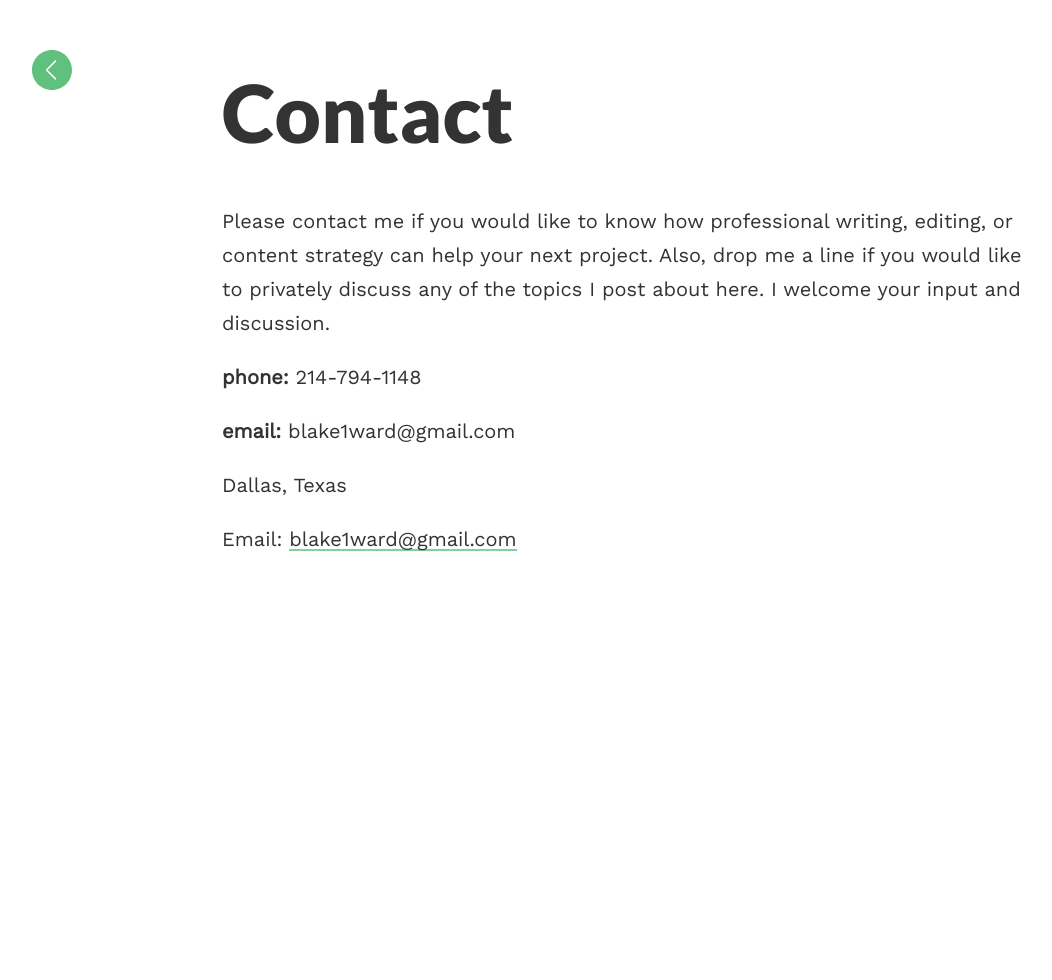
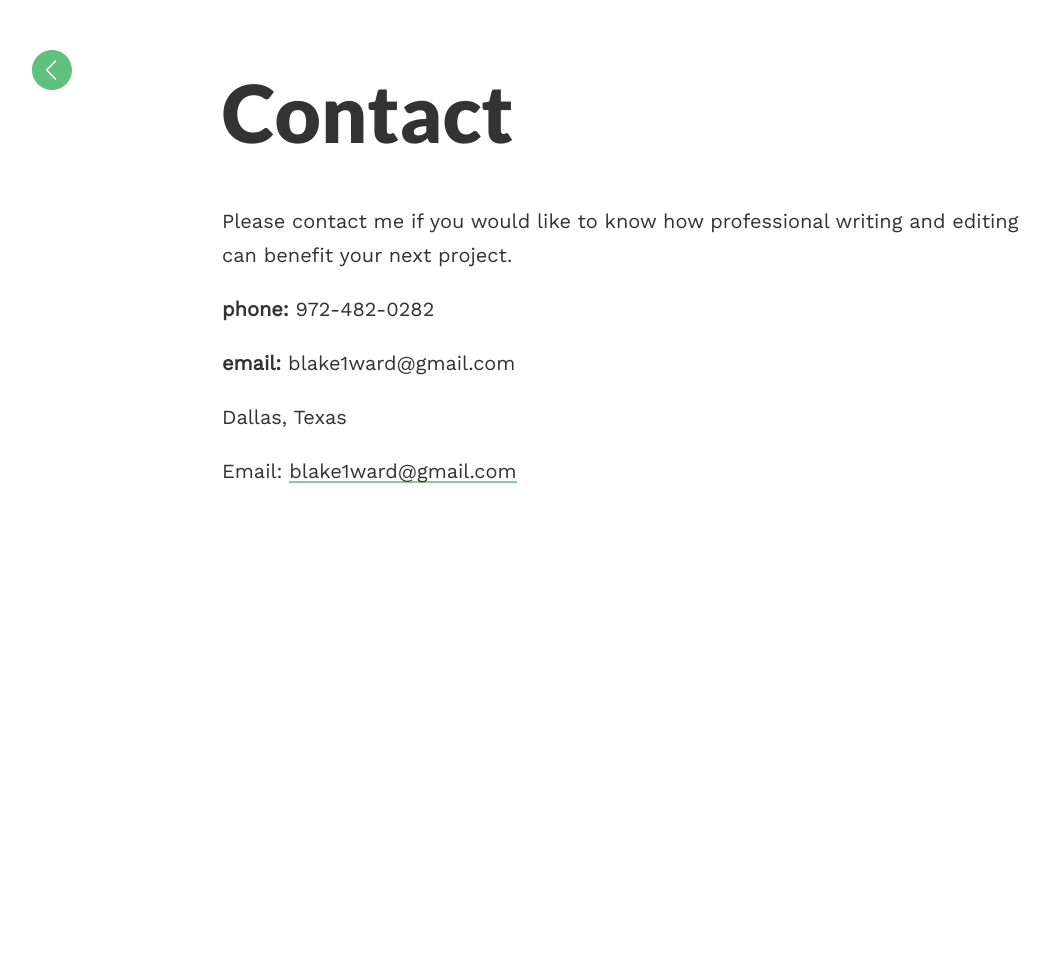
Before and after one commit to blake1ward/portfolio, a Jekyll site: the page built from contact.md, in a window 1280 px wide. Shown: the whole page, without its empty margins (18-1070 px from the left). Built offline with Jekyll 4.4.1, drawn with Linux system fonts in a browser that asks for light colours.

Commit message:
Update contact.md

```diff
--- a/contact.md
+++ b/contact.md
@@ -4,9 +4,9 @@ layout: post
 permalink: /contact/
 ---
 
-<p>Please contact me if you would like to know how professional writing, editing, or content strategy can help your next project. Also, drop me a line if you would like to privately discuss any of the topics I post about here. I welcome your input and discussion.</p>
+<p>Please contact me if you would like to know how professional writing and editing can benefit your next project.</p>
 
-<p><strong>phone:</strong> 214-794-1148</p>
+<p><strong>phone:</strong> 972-482-0282</p>
 <p><strong>email:</strong> blake1ward@gmail.com</p>
 <p>Dallas, Texas</p>
 
```
